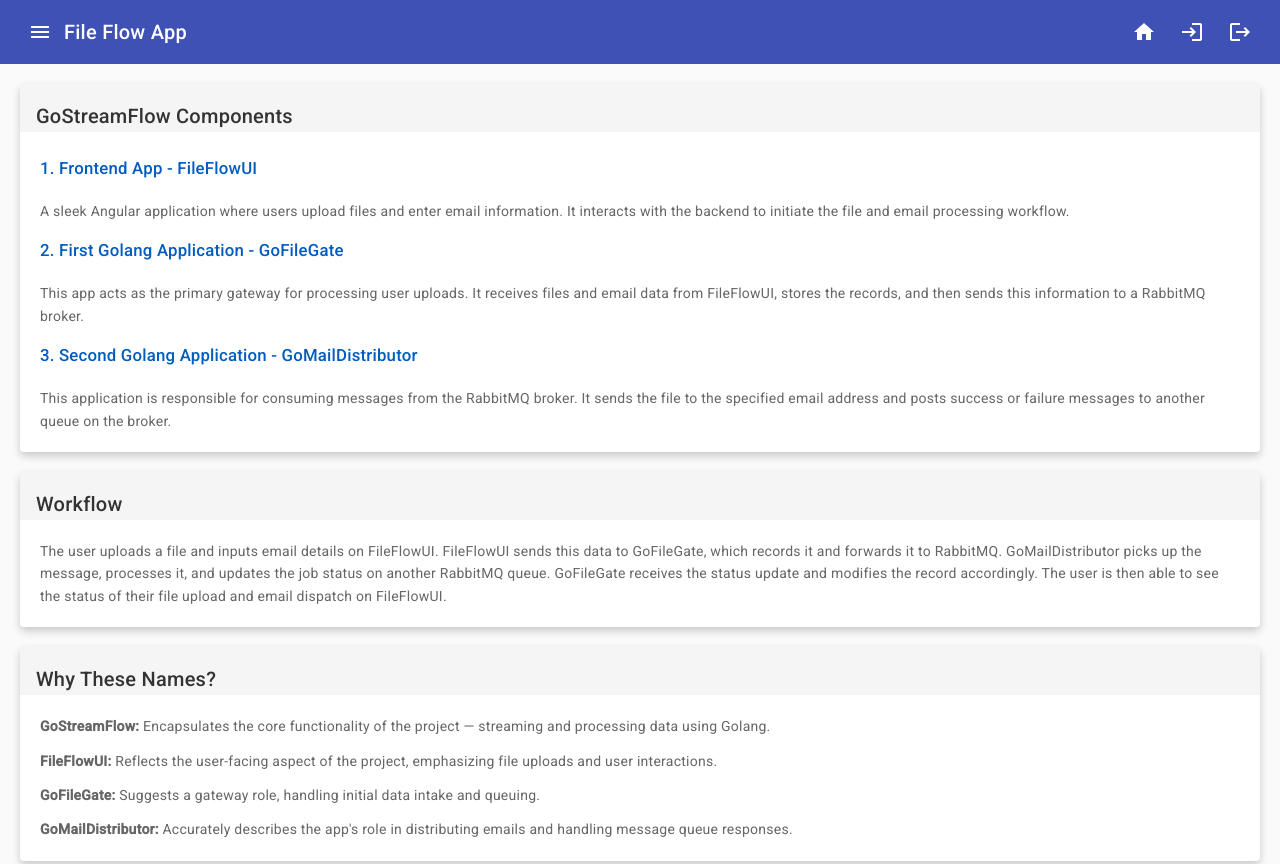
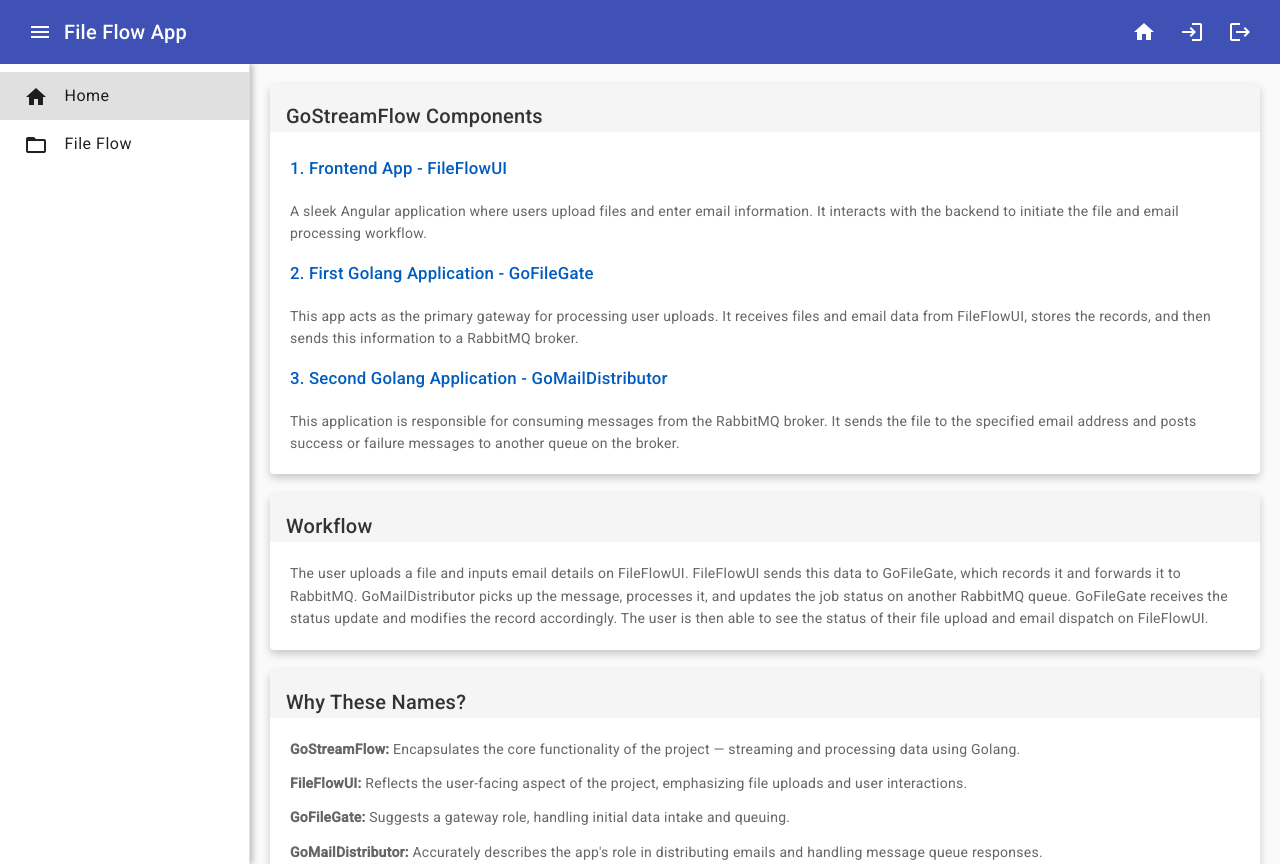
Before and after one commit to BillYang3416/go-stream-flow, an Angular app in the folder file-flow-ui/: page /home in a window 1280 px wide. Built offline with nearby package versions, Linux system fonts and the light colour scheme.

Commit message:
make sidenav-list look more pretty

```diff
--- a/file-flow-ui/src/app/app.component.html
+++ b/file-flow-ui/src/app/app.component.html
@@ -18,10 +18,20 @@
   </a>
 </mat-toolbar>
 <mat-sidenav-container class="sidenav-container">
-  <mat-sidenav #sidenav class="sidenav" mode="side">
+  <mat-sidenav #sidenav class="sidenav" mode="side" opened>
     <mat-nav-list>
-      <a mat-list-item routerLink="/home">Home</a>
-      <a mat-list-item routerLink="/file-flow">File Flow</a>
+      <a mat-list-item routerLink="/home" routerLinkActive="router-link-active">
+        <mat-icon>home</mat-icon>
+        Home
+      </a>
+      <a
+        mat-list-item
+        routerLink="/file-flow"
+        routerLinkActive="router-link-active"
+      >
+        <mat-icon>folder_open</mat-icon>
+        File Flow
+      </a>
     </mat-nav-list>
   </mat-sidenav>
 
--- a/file-flow-ui/src/app/app.component.scss
+++ b/file-flow-ui/src/app/app.component.scss
@@ -4,8 +4,31 @@
 
 .sidenav-container {
   height: 100vh;
+}
 
-  .sidenav {
-    box-shadow: 3px 0 6px rgba(0, 0, 0, 0.24);
+.sidenav {
+  box-shadow: 3px 0 6px rgba(0, 0, 0, 0.24);
+  width: 250px; /* Specify a fixed width for the sidenav */
+}
+
+mat-nav-list a {
+  font-size: 16px;
+  color: #333333;
+  line-height: 40px; /* Gives more vertical space for each list item */
+  padding-left: 24px; /* Aligns text with the Material Design specifications */
+  text-decoration: none; /* Removes underlines from links */
+
+  &:hover {
+    background: rgba(0, 0, 0, 0.04); /* Light highlight on hover */
+  }
+
+  &.router-link-active {
+    background: #e0e0e0; /* Different background for the active link */
+    font-weight: bold;
+  }
+
+  mat-icon {
+    vertical-align: middle;
+    padding-right: 12px;
   }
 }
```
